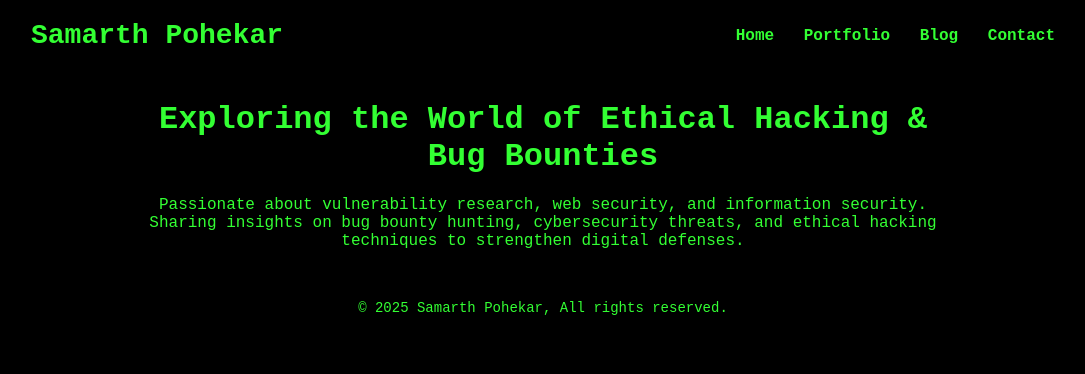
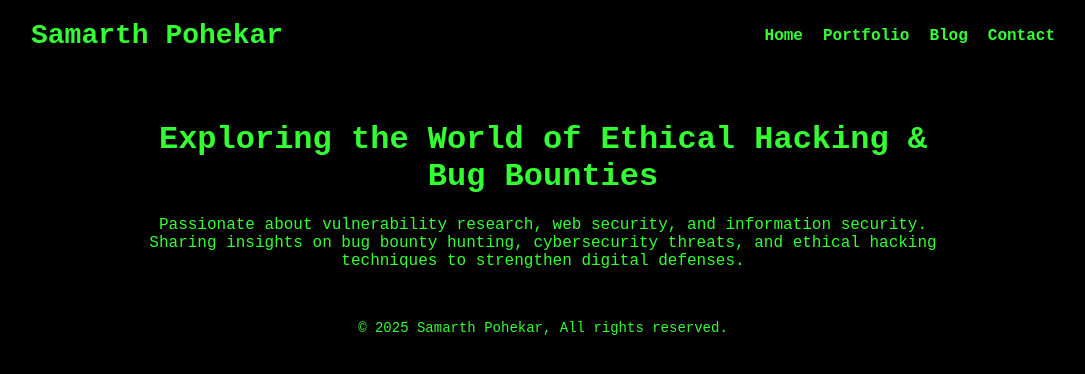
Before and after one commit to samarthpohekar/samarth_pohekar, a Jekyll site: the page built from index.html, in a window 1280 px wide. Shown: the top 374 px of the page, without its empty margins (97-1182 px from the left). Built offline with Jekyll 4.4.1, drawn with Linux system fonts in a browser that asks for light colours.

Commit message:
Update style.css

```diff
--- a/assets/css/style.css
+++ b/assets/css/style.css
@@ -5,7 +5,6 @@ body {
     font-family: 'Courier New', monospace;
     margin: 0;
     padding: 0;
-    text-align: center;
 }
 
 /* Header */
@@ -27,11 +26,12 @@ nav ul {
     list-style: none;
     padding: 0;
     margin: 0;
+    display: flex;
+    gap: 20px;
 }
 
 nav ul li {
     display: inline;
-    margin-left: 20px;
 }
 
 nav ul li a {
@@ -48,13 +48,8 @@ nav ul li a:hover {
 main {
     width: 80%;
     max-width: 800px;
-    margin: 30px auto;
+    margin: 50px auto;
     text-align: center;
-}
-
-main h2 {
-    font-size: 24px;
-    font-weight: bold;
 }
 
 /* About and Recent Posts Section */
@@ -79,28 +74,11 @@ main h2 {
     font-weight: bold;
 }
 
-.recent-posts ul {
-    list-style: none;
-    padding: 0;
-}
-
-.recent-posts ul li {
-    margin-bottom: 10px;
-}
-
-.recent-posts a {
-    color: #33ff33;
-    text-decoration: none;
-}
-
-.recent-posts a:hover {
-    color: white;
-}
-
 /* Footer */
 footer {
     margin-top: 50px;
     font-size: 14px;
+    text-align: center;
 }
 
 
```
